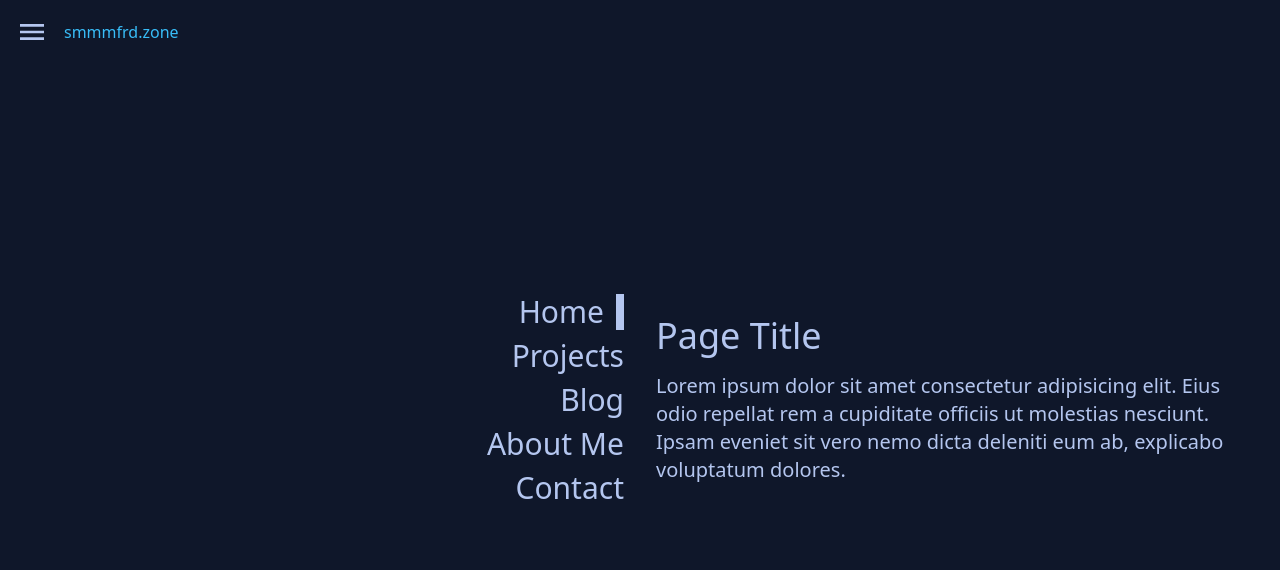
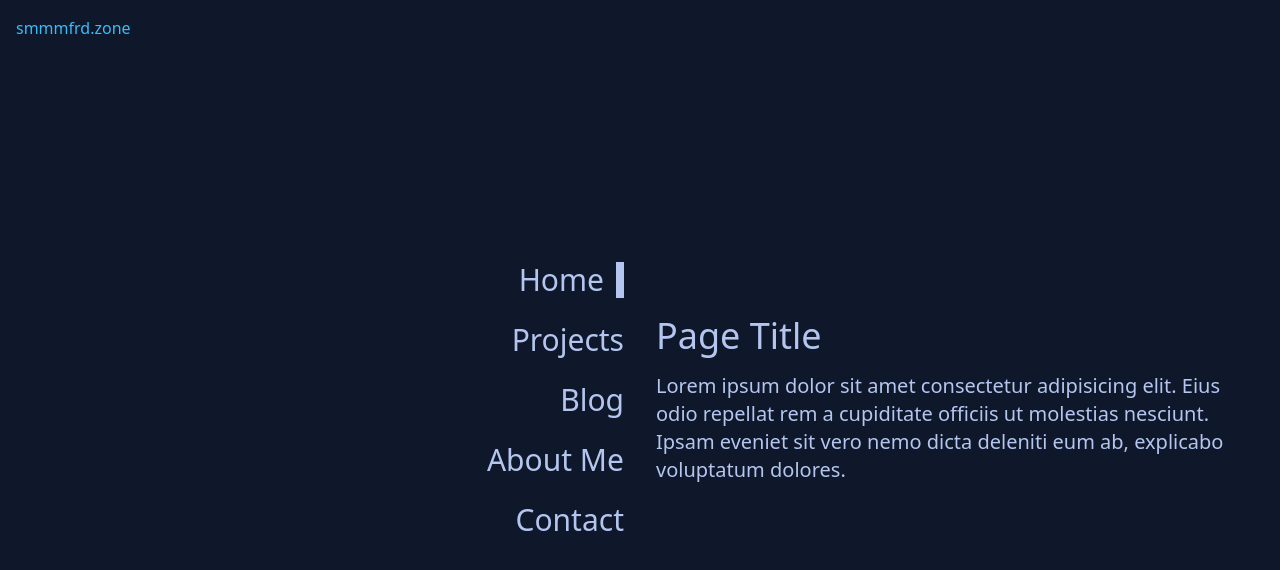
Before and after one commit to smmmfrd/smmmfrd-site, a React (Vite) app: page / in a window 1280 px wide. Shown: the top 570 px of the page. Built offline with nearby package versions, Linux system fonts and the light colour scheme.

Commit message:
Menu Transitions Fix

```diff
--- a/src/App.jsx
+++ b/src/App.jsx
@@ -5,25 +5,30 @@ export default function App() {
 
 	return (
 		<>
-			<nav className={`sm:flex-1 transition-transform duration-500 ${openNav ? "pr-4 w-min" : "w-0"} h-full flex flex-col sm:pr-0 sm:justify-center overflow-hidden`}>
-				<div className="absolute top-2 left-2 flex gap-2 items-center">
+			<nav className={`h-full flex flex-col overflow-hidden
+				${openNav ? "basis-1/3" : "basis-0"} transition-all duration-300
+				sm:basis-1/2 sm:pr-0 sm:justify-center`}>
+
+				<div className="absolute top-2 left-2 flex gap-2 items-center
+					sm:top-4 sm:left-4">
 					{/* Open/Close Button */}
-					<label className="btn btn-circle btn-ghost swap swap-rotate">
+					<label className="sm:hidden btn btn-circle btn-ghost swap swap-rotate">
 						{/* this hidden checkbox controls the state */}
-						<input type="checkbox" onClick={() => setOpenNav(prev => !prev)}/>
+						<input type="checkbox" onClick={() => setOpenNav(prev => !prev)} />
 
 						{/* hamburger icon */}
-						<svg className="swap-off fill-current" xmlns="http://www.w3.org/2000/svg" width="32" height="32" viewBox="0 0 512 512"><path d="M64,384H448V341.33H64Zm0-106.67H448V234.67H64ZM64,128v42.67H448V128Z" /></svg>
+						<svg className="swap-off fill-primary" xmlns="http://www.w3.org/2000/svg" width="32" height="32" viewBox="0 0 512 512"><path d="M64,384H448V341.33H64Zm0-106.67H448V234.67H64ZM64,128v42.67H448V128Z" /></svg>
 
 						{/* close icon */}
-						<svg className="swap-on fill-current" xmlns="http://www.w3.org/2000/svg" width="32" height="32" viewBox="0 0 512 512"><polygon points="400 145.49 366.51 112 256 222.51 145.49 112 112 145.49 222.51 256 112 366.51 145.49 400 256 289.49 366.51 400 400 366.51 289.49 256 400 145.49" /></svg>
+						<svg className="swap-on fill-primary" xmlns="http://www.w3.org/2000/svg" width="32" height="32" viewBox="0 0 512 512"><polygon points="400 145.49 366.51 112 256 222.51 145.49 112 112 145.49 222.51 256 112 366.51 145.49 400 256 289.49 366.51 400 400 366.51 289.49 256 400 145.49" /></svg>
 
 					</label>
-					<h1 className="text-primary">smmmfrd.zone</h1>
+
+					<h1 className="text-primary pb-0.5">smmmfrd.zone</h1>
 				</div>
 
-				<ul className={`[&>*]:text-3xl flex flex-col gap-2
-					mt-4 pl-8 transition-all duration-500	${openNav ? "opacity-100" : "opacity-0"}
+				<ul className={`[&>*]:text-3xl flex flex-col gap-6
+					mt-8 pl-8
 					sm:text-right sm:mt-0 sm:relative sm:opacity-100`}>
 					<li className="flex flex-row-reverse sm:flex-row justify-end items-center gap-3">
 						Home
@@ -35,7 +40,9 @@ export default function App() {
 					<li>Contact</li>
 				</ul>
 			</nav>
-			<main className="flex-1 h-full mt-8 flex flex-col sm:justify-center sm:mt-0">
+			<main className={`h-full mt-8 flex flex-col sm:justify-center sm:mt-0
+				${openNav ? "basis-2/3 ml-8" : "basis-full"} transition-all duration-300
+				sm:basis-1/2 sm:mt-0`}>
 				<h1 className="text-4xl mb-4">Page Title</h1>
 				<p className="text-xl">Lorem ipsum dolor sit amet consectetur adipisicing elit. Eius odio repellat rem a cupiditate officiis ut molestias nesciunt. Ipsam eveniet sit vero nemo dicta deleniti eum ab, explicabo voluptatum dolores.</p>
 			</main>
```
